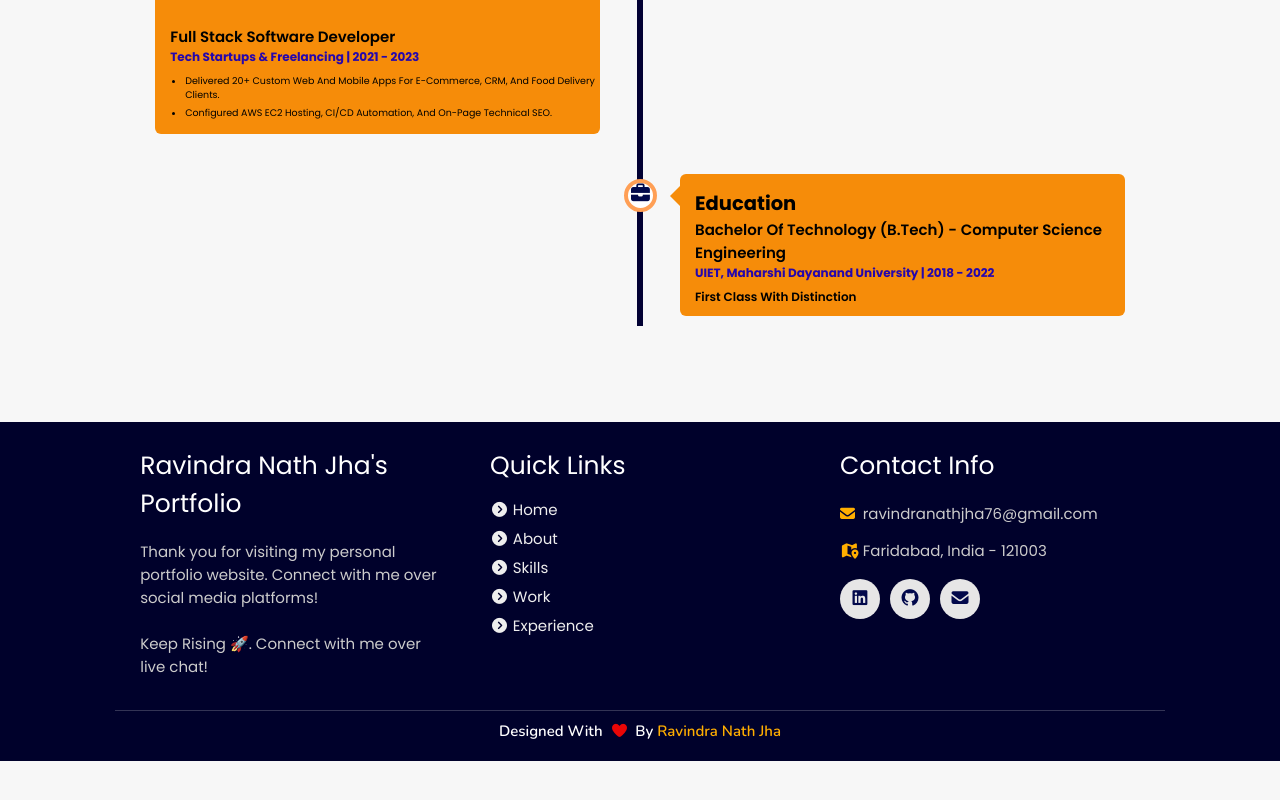
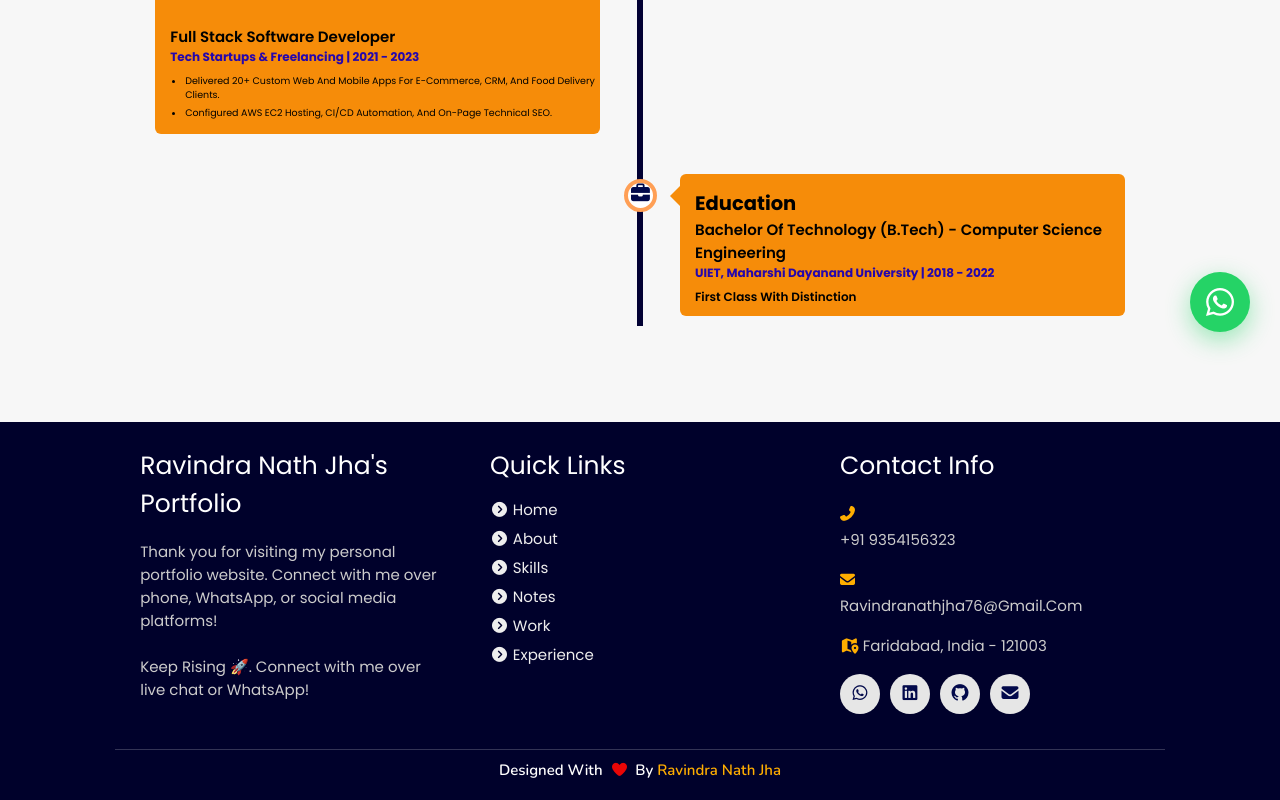
Before and after one commit to ravindrauiet/Ravindra_Portfolio, a Next.js app: page /experience in a window 1280 px wide. Shown: the part 438-1238 px from the top of the page. Before the commit the page ends 1199 px from the top, so only its background shows below. Built offline with nearby package versions, Linux system fonts and the light colour scheme.

Commit message:
feat: Add WhatsApp contact options and button; enhance footer and contact sections

```diff
--- a/app/layout.js
+++ b/app/layout.js
@@ -3,6 +3,7 @@ import Navbar from "@/components/Navbar";
 import Footer from "@/components/Footer";
 import TabTitleSwitcher from "@/components/TabTitleSwitcher";
 import JsonLd from "@/components/JsonLd";
+import WhatsAppButton from "@/components/WhatsAppButton";
 import Script from "next/script";
 
 export const metadata = {
@@ -106,6 +107,7 @@ export default function RootLayout({ children }) {
         <Navbar />
         <main>{children}</main>
         <Footer />
+        <WhatsAppButton />
       </body>
     </html>
   );
--- a/components/Footer.jsx
+++ b/components/Footer.jsx
@@ -7,10 +7,10 @@ export default function Footer() {
         <div className="box">
           <h3>Ravindra Nath Jha's Portfolio</h3>
           <p>
-            Thank you for visiting my personal portfolio website. Connect with me over social media platforms!
+            Thank you for visiting my personal portfolio website. Connect with me over phone, WhatsApp, or social media platforms!
             <br />
             <br />
-            Keep Rising 🚀. Connect with me over live chat!
+            Keep Rising 🚀. Connect with me over live chat or WhatsApp!
           </p>
         </div>
 
@@ -25,6 +25,9 @@ export default function Footer() {
           <Link href="/skills">
             <i className="fas fa-chevron-circle-right"></i> Skills
           </Link>
+          <Link href="/notes">
+            <i className="fas fa-chevron-circle-right"></i> Notes
+          </Link>
           <Link href="/projects">
             <i className="fas fa-chevron-circle-right"></i> Work
           </Link>
@@ -36,12 +39,28 @@ export default function Footer() {
         <div className="box">
           <h3>Contact Info</h3>
           <p>
-            <i className="fas fa-envelope"></i> ravindranathjha76@gmail.com
+            <i className="fas fa-phone-alt"></i>{" "}
+            <a href="tel:9354156323" style={{ color: "inherit", textDecoration: "none" }}>
+              +91 9354156323
+            </a>
+          </p>
+          <p>
+            <i className="fas fa-envelope"></i>{" "}
+            <a href="mailto:ravindranathjha76@gmail.com" style={{ color: "inherit", textDecoration: "none" }}>
+              ravindranathjha76@gmail.com
+            </a>
           </p>
           <p>
             <i className="fas fa-map-marked-alt"></i> Faridabad, India - 121003
           </p>
           <div className="share">
+            <a
+              href="https://wa.me/919354156323"
+              className="fab fa-whatsapp"
+              aria-label="WhatsApp"
+              target="_blank"
+              rel="noreferrer"
+            ></a>
             <a
               href="https://www.linkedin.com/in/ravindra-jha75/"
               className="fab fa-linkedin"
--- a/components/JsonLd.jsx
+++ b/components/JsonLd.jsx
@@ -7,13 +7,15 @@ export default function JsonLd() {
     "url": "https://ravindranathjha.in",
     "image": "https://ravindranathjha.in/assets/images/Ravindraprofile.jpeg",
     "jobTitle": "Full Stack Developer & Team Lead",
+    "telephone": "+919354156323",
     "worksFor": {
       "@type": "Organization",
       "name": "Townmanor Technology"
     },
     "sameAs": [
       "https://www.linkedin.com/in/ravindra-jha75/",
-      "https://github.com/ravindrauiet"
+      "https://github.com/ravindrauiet",
+      "https://wa.me/919354156323"
     ],
     "knowsAbout": [
       "React.js",
@@ -55,6 +57,7 @@ export default function JsonLd() {
     "name": "Ravindra Nath Jha - Freelance Full Stack Development",
     "image": "https://ravindranathjha.in/assets/images/Ravindraprofile.jpeg",
     "url": "https://ravindranathjha.in",
+    "telephone": "+919354156323",
     "email": "ravindranathjha76@gmail.com",
     "address": {
       "@type": "PostalAddress",
--- /dev/null
+++ b/components/WhatsAppButton.jsx
@@ -0,0 +1,44 @@
+"use client";
+
+export default function WhatsAppButton() {
+  const phoneNumber = "919354156323";
+  const whatsappUrl = `https://wa.me/${phoneNumber}?text=Hi%20Ravindra,%20I%20visited%20your%20portfolio%20website%20and%20would%20like%20to%20connect!`;
+
+  return (
+    <a
+      href={whatsappUrl}
+      target="_blank"
+      rel="noopener noreferrer"
+      aria-label="Chat on WhatsApp"
+      style={{
+        position: "fixed",
+        bottom: "30px",
+        right: "30px",
+        backgroundColor: "#25D366",
+        color: "#ffffff",
+        borderRadius: "50px",
+        width: "60px",
+        height: "60px",
+        display: "flex",
+        alignItems: "center",
+        justifyContent: "center",
+        fontSize: "32px",
+        boxShadow: "0 8px 24px rgba(37, 211, 102, 0.45)",
+        zIndex: 9999,
+        transition: "transform 0.3s ease, box-shadow 0.3s ease",
+        cursor: "pointer",
+        textDecoration: "none"
+      }}
+      onMouseEnter={(e) => {
+        e.currentTarget.style.transform = "scale(1.1) translateY(-4px)";
+        e.currentTarget.style.boxShadow = "0 12px 28px rgba(37, 211, 102, 0.6)";
+      }}
+      onMouseLeave={(e) => {
+        e.currentTarget.style.transform = "scale(1) translateY(0)";
+        e.currentTarget.style.boxShadow = "0 8px 24px rgba(37, 211, 102, 0.45)";
+      }}
+    >
+      <i className="fab fa-whatsapp"></i>
+    </a>
+  );
+}
```
Also changed, not shown: components/Contact.jsx (+44 -1 lines).
